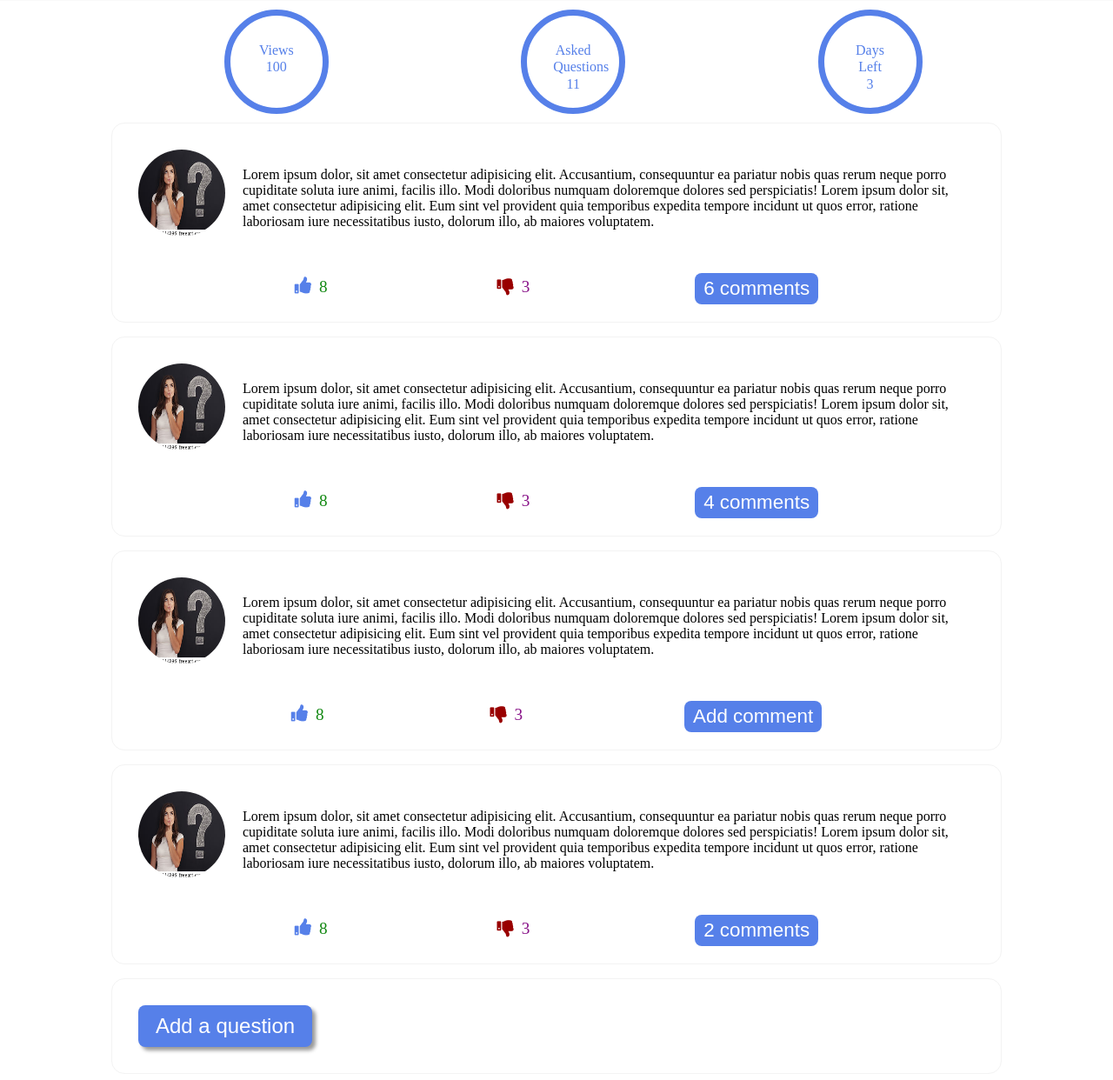
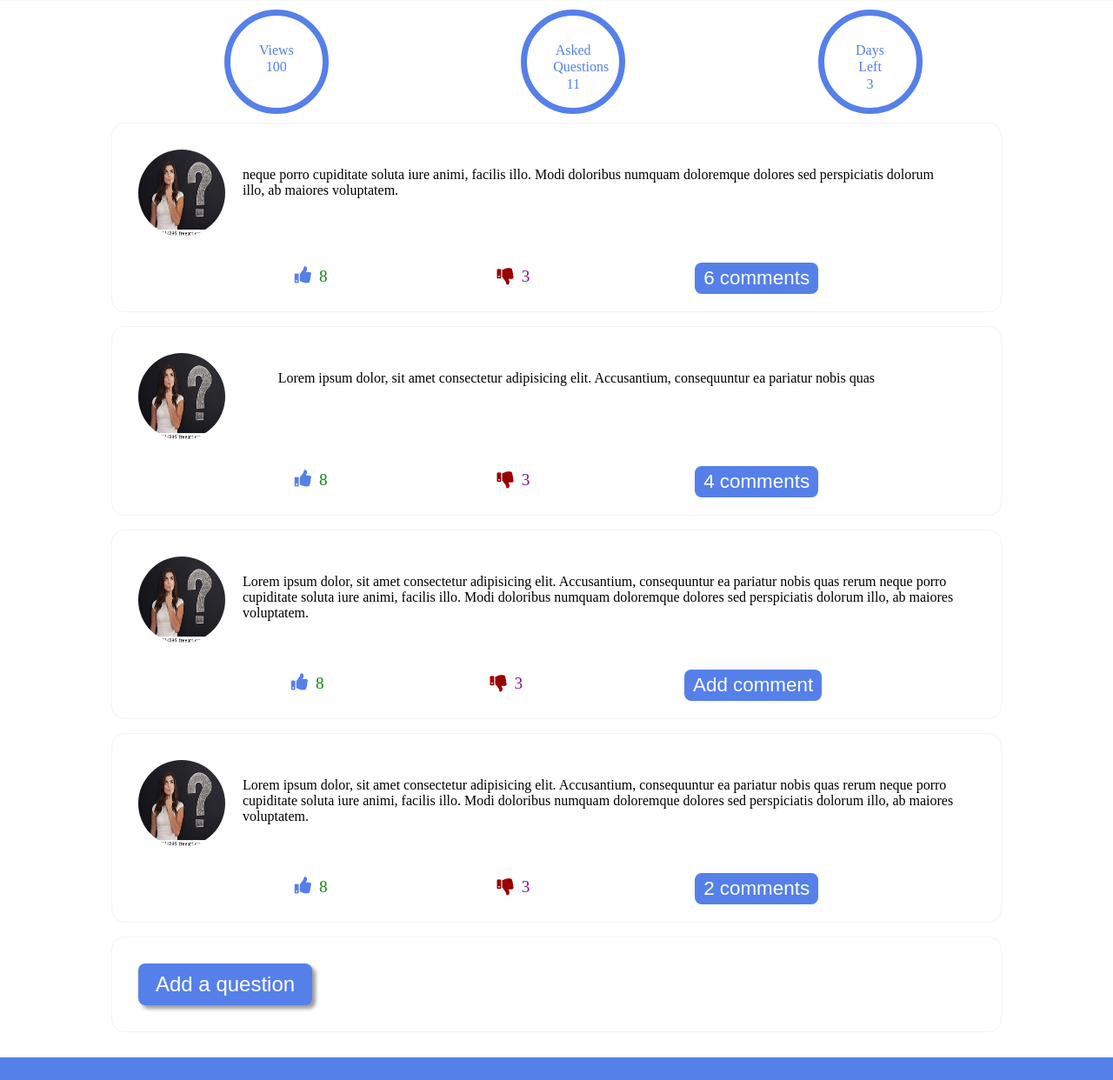
Before and after one commit to ceexon/the-Questioner, a Python web app: template UI/templates/questions.html in a window 1280 px wide. Shown: the part 816-2058 px from the top of the page at 87% size. Run offline with Jinja, Linux system fonts and the light colour scheme; the template is opened without the code that fills it, so the values that code supplies are empty.

Commit message:
[bug #163001245]New questions ui structure html update

```diff
--- a/UI/templates/questions.html
+++ b/UI/templates/questions.html
@@ -120,12 +120,8 @@
 				</div>
 				<div class="quest-content">
 					<p class="quiz-content">
-						Lorem ipsum dolor, sit amet consectetur adipisicing elit. Accusantium, consequuntur ea pariatur
-						nobis quas rerum
 						neque porro cupiditate soluta iure animi, facilis illo. Modi doloribus numquam doloremque dolores
-						sed perspiciatis!
-						Lorem ipsum dolor sit, amet consectetur adipisicing elit. Eum sint vel provident quia temporibus expedita tempore
-						incidunt ut quos error, ratione laboriosam iure necessitatibus iusto, dolorum illo, ab maiores voluptatem.
+						sed perspiciatis dolorum illo, ab maiores voluptatem.
 					</p>
 				</div>
 			</div>
@@ -157,11 +153,7 @@
 				<div class="quest-content">
 					<p class="quiz-content">
 						Lorem ipsum dolor, sit amet consectetur adipisicing elit. Accusantium, consequuntur ea pariatur
-						nobis quas rerum
-						neque porro cupiditate soluta iure animi, facilis illo. Modi doloribus numquam doloremque dolores
-						sed perspiciatis!
-						Lorem ipsum dolor sit, amet consectetur adipisicing elit. Eum sint vel provident quia temporibus expedita tempore
-						incidunt ut quos error, ratione laboriosam iure necessitatibus iusto, dolorum illo, ab maiores voluptatem.
+						nobis quas
 					</p>
 				</div>
 			</div>
@@ -195,9 +187,7 @@
 						Lorem ipsum dolor, sit amet consectetur adipisicing elit. Accusantium, consequuntur ea pariatur
 						nobis quas rerum
 						neque porro cupiditate soluta iure animi, facilis illo. Modi doloribus numquam doloremque dolores
-						sed perspiciatis!
-						Lorem ipsum dolor sit, amet consectetur adipisicing elit. Eum sint vel provident quia temporibus expedita tempore
-						incidunt ut quos error, ratione laboriosam iure necessitatibus iusto, dolorum illo, ab maiores voluptatem.
+						sed perspiciatis dolorum illo, ab maiores voluptatem.
 					</p>
 				</div>
 			</div>
@@ -231,9 +221,7 @@
 						Lorem ipsum dolor, sit amet consectetur adipisicing elit. Accusantium, consequuntur ea pariatur
 						nobis quas rerum
 						neque porro cupiditate soluta iure animi, facilis illo. Modi doloribus numquam doloremque dolores
-						sed perspiciatis!
-						Lorem ipsum dolor sit, amet consectetur adipisicing elit. Eum sint vel provident quia temporibus expedita tempore
-						incidunt ut quos error, ratione laboriosam iure necessitatibus iusto, dolorum illo, ab maiores voluptatem.
+						sed perspiciatis dolorum illo, ab maiores voluptatem.
 					</p>
 				</div>
 			</div>
```
